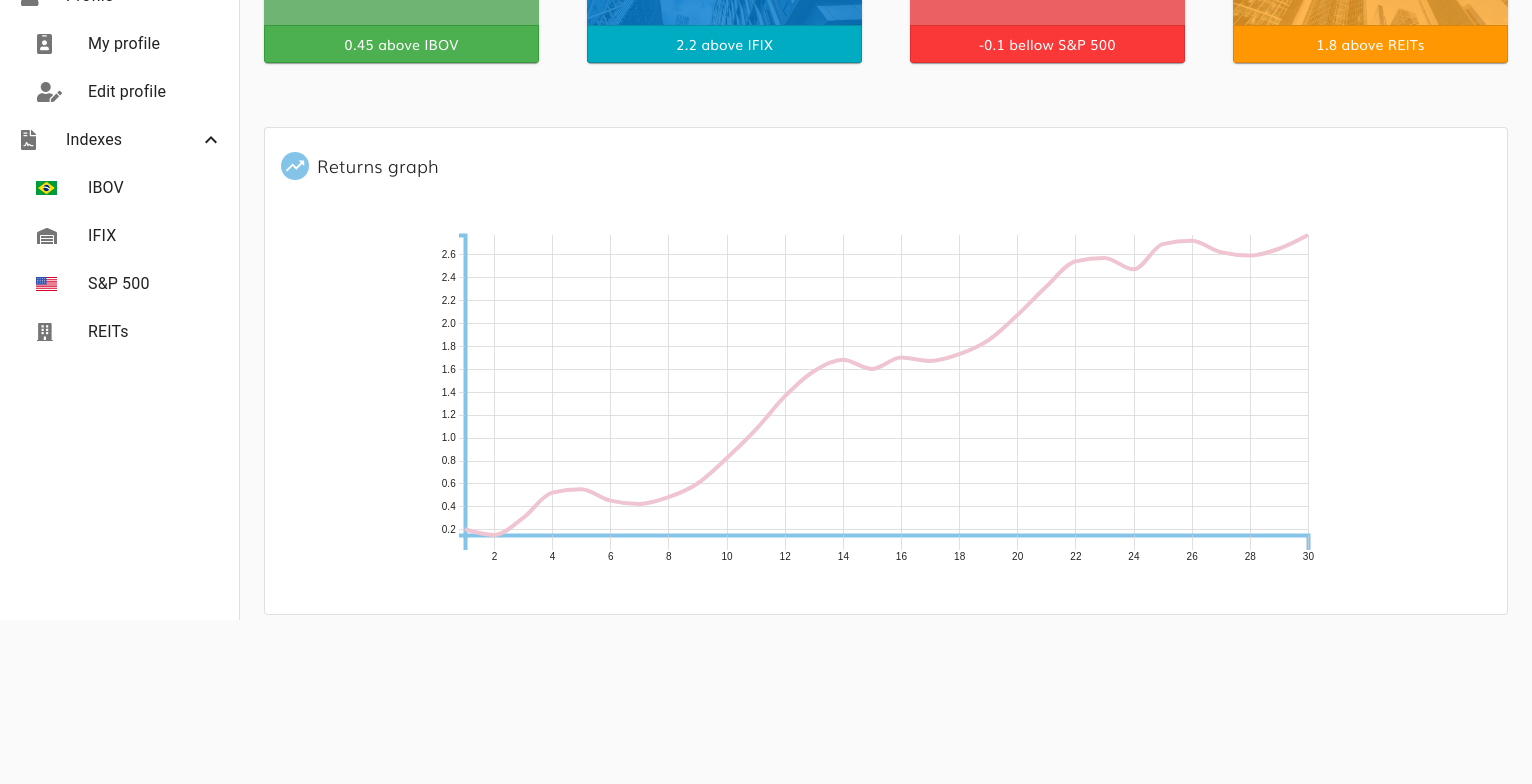
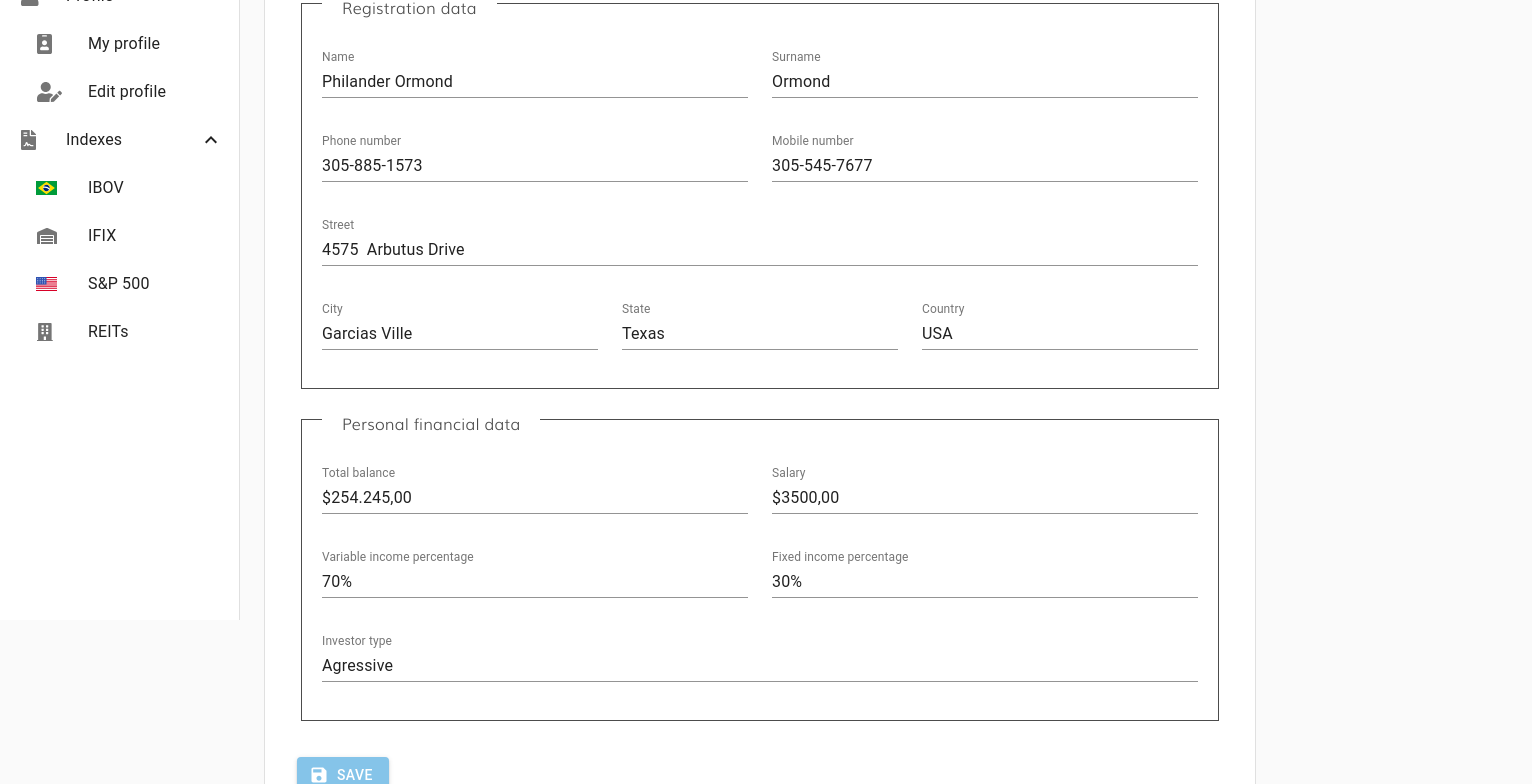
Before and after one commit to FernandoJP/portfolio-manager, a React app: page /profile/edit in a window 1280 px wide. Before the commit this address led to /. Shown: the part 180-964 px from the top of the page, 1532 px wide, since content can reach past the window. Before the commit the page ends 819 px from the top, so only its background shows below. Built offline with nearby package versions, Linux system fonts and the light colour scheme; grey boxes are pictures that could not be loaded.

Commit message:
Edit profile data page

```diff
--- a/src/App.js
+++ b/src/App.js
@@ -16,6 +16,7 @@ class App extends Component {
           <Route path="/new-investment-data" component={NewInvestmentData} />
           <Route path="/indexes/:id" component={IndexChart} /> {/* id: ibov, ifix, sp500 or reits */}
           <Route path="/profile/my-profile" component={UserProfileData} />
+          <Route path="/profile/edit" component={() => (<UserProfileData editMode={true} />)} />
           <Route path="/" exact component={PortfolioManager} />
           <Redirect to="/" />
         </Switch>
--- a/src/assets/mock/profile.json
+++ b/src/assets/mock/profile.json
@@ -8,10 +8,10 @@
         "city": "Garcias Ville",
         "state": "Texas",
         "country": "USA",
-        "balance": "2541245",
-        "salary": "3500",
-        "variableIncomePercentage": "70",
-        "fixedIncomePercentage": "30",
+        "balance": "$254.245,00",
+        "salary": "$3500,00",
+        "variableIncomePercentage": "70%",
+        "fixedIncomePercentage": "30%",
         "type": "Agressive"
     }
 }
--- a/src/components/Profile/RegistrationData.js
+++ b/src/components/Profile/RegistrationData.js
@@ -21,7 +21,7 @@ class RegistrationData extends Component {
                     return (<Grid container spacing={3}>
                         {row.map((column, j) => {
                         return (<Grid item xs={12/row.length}>
-                             <TextField disabled label={column.name} id={'rd-'+i+'-'+j} defaultValue={column.value} margin="normal" fullWidth/>
+                             <TextField disabled={!this.props.editMode} label={column.name} id={'rd-'+i+'-'+j} defaultValue={column.value} margin="normal" fullWidth/>
                         </Grid>)
                         })}
                     </Grid>)
--- a/src/containers/UserProfile/UserProfileData.js
+++ b/src/containers/UserProfile/UserProfileData.js
@@ -1,8 +1,10 @@
 import React, { Component } from 'react';
 import { withStyles } from '@material-ui/core/styles';
 import { connect } from 'react-redux';
-import { faUser } from '@fortawesome/free-solid-svg-icons';
+import { faUser, faUserEdit } from '@fortawesome/free-solid-svg-icons';
 import { FontAwesomeIcon } from '@fortawesome/react-fontawesome';
+import { Button, Grid, TextField } from '@material-ui/core';
+import SaveIcon from '@material-ui/icons/Save';
 
 import CardUI from '../../components/UI/Card/CardUI';
 import RegistrationData from '../../components/Profile/RegistrationData';
@@ -10,6 +12,10 @@ import RegistrationData from '../../components/Profile/RegistrationData';
 const useStyles = theme => ({
     card: {
         width: '100%'
+    },
+    submitButton: {
+        margin: theme.spacing(2),
+        color: '#fff',
     },
 });
 
@@ -48,18 +54,28 @@ class UserProfileData extends Component {
 
     render() {
         const { classes } = this.props;
-        console.log(this.props.profileData);
+        const editMode = this.props.editMode;
+        const name = editMode ? 'Edit profile data' : 'My profile data';
+        const fontAwesomeIcon = editMode ? faUserEdit : faUser;
+
+        console.log(editMode);
         return (
             <div>
-                <CardUI name="My profile data" variant="2"
-                    icon={FontAwesomeIcon} fontAwesomeIcon={faUser}
-                    iconStyle={{padding: 4}} className={classes.card}>
+                <CardUI name={name} variant="2"
+                    icon={FontAwesomeIcon} fontAwesomeIcon={fontAwesomeIcon}
+                    iconStyle={{height: 33, width: 33, padding:6}} className={classes.card}>
 
                     {/* User profile data */}
-                    <RegistrationData title="Registration data" data={this.state.profileDataView} />
+                    <RegistrationData title="Registration data" data={this.state.profileDataView} editMode={editMode} />
 
                     {/* User investments data */}
-                    <RegistrationData title="Personal financial data"  data={this.state.investmentsProfileView} />
+                    <RegistrationData title="Personal financial data"  data={this.state.investmentsProfileView} editMode={editMode} />
+
+                    {editMode ?
+                    <Button variant="contained" color="primary" className={classes.button} startIcon={<SaveIcon />} className={classes.submitButton}>
+                        Save
+                    </Button>
+                : null }
 
                 </CardUI>
             </div>
```
